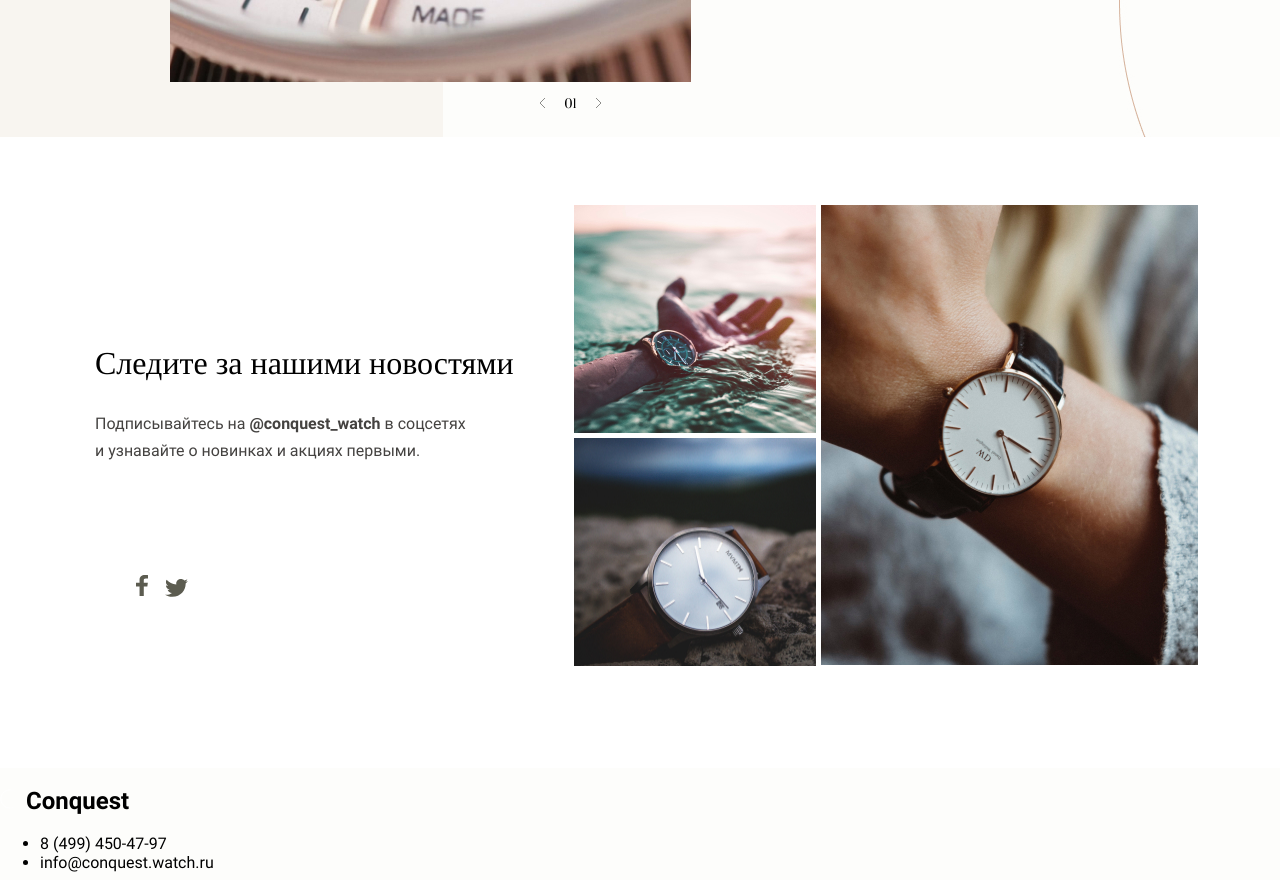
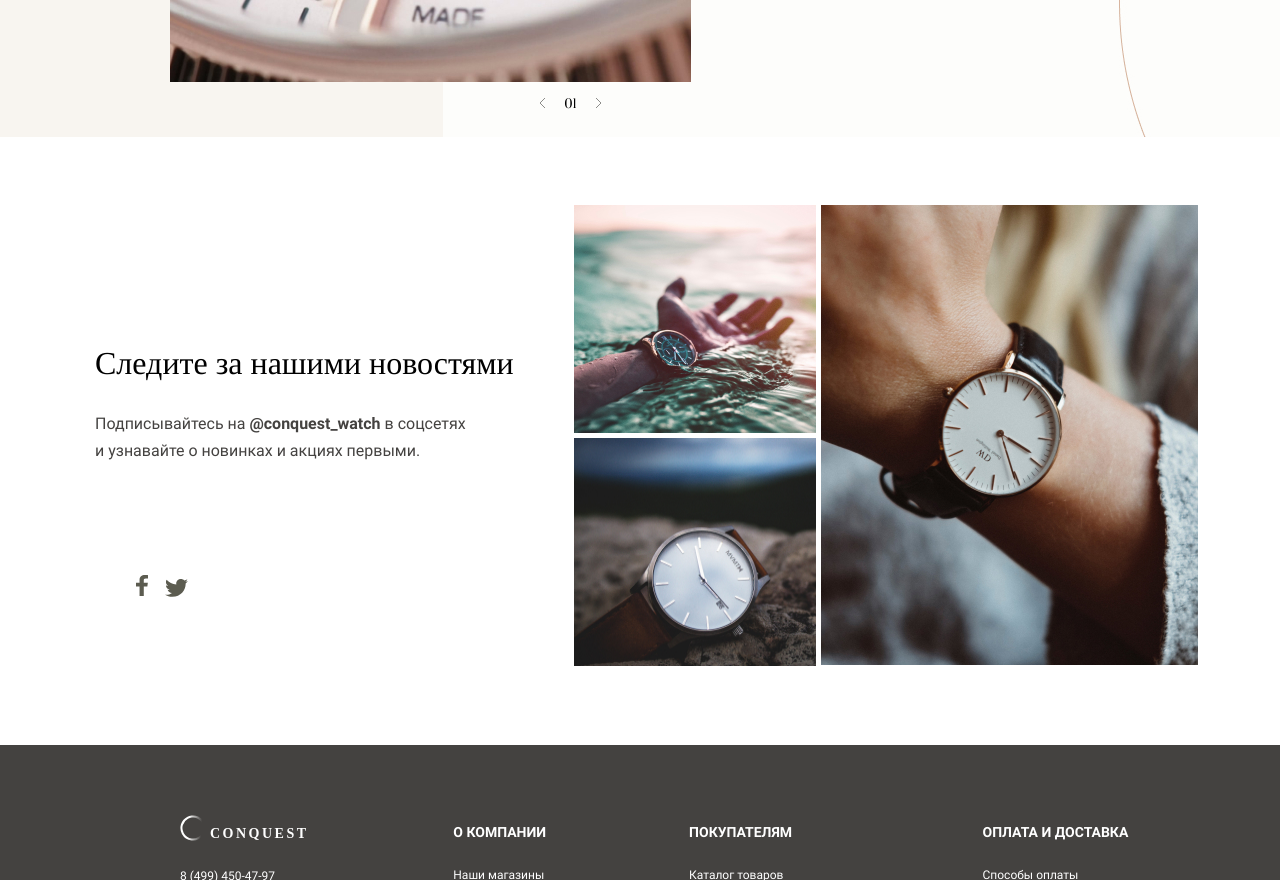
Before and after one commit to WEVI0Z/Watch-Shop, a website: page index.html in a window 1280 px wide. Shown: the part 1920-2800 px from the top of the page. Drawn offline with Linux system fonts and the light colour scheme; a web font is replaced by a local one.

Commit message:
completed the styling of footer section

```diff
--- a/index.html
+++ b/index.html
@@ -100,19 +100,19 @@
                 <ul class="popular__watches">
                     <li class="popular__watch">
                         <h3 class="watch__name">RADO</h3>
-                        <span class="watch__price">65 300₽</span>
+                        <span class="watch__price">65 300 ₽</span>
                         <img width="313" height="313" src="img/main/main-watch-1.png" alt="Часы RADO" class="watch__image">
                         <a href="#" class="watch__link">Подробнее</a>
                     </li>
                     <li class="popular__watch">
                         <h3 class="watch__name">BVLGARI</h3>
-                        <span class="watch__price">81 700₽</span>
+                        <span class="watch__price">81 700 ₽</span>
                         <img width="313" height="313" src="img/main/main-watch-2.png" alt="Часы BVLGARI" class="watch__image">
                         <a href="#" class="watch__link">Подробнее</a>
                     </li>
                     <li class="popular__watch">
                         <h3 class="watch__name">BVLGARI</h3>
-                        <span class="watch__price">72 700₽</span>
+                        <span class="watch__price">72 700 ₽</span>
                         <img width="313" height="313" src="img/main/main-watch-3.png" alt="Часы BVLGARI" class="watch__image">
                         <a href="#" class="watch__link">Подробнее</a>
                     </li>
@@ -187,55 +187,112 @@
             </section>
         </div>
     </main>
+    <div class="footer__wrapper">
         <footer class="footer">
-        <h2 class="footer__logo">
-            <svg width="20" height="20" viewBox="0 0 20 20" fill="none" xmlns="http://www.w3.org/2000/svg">
-                <path d="M18.0099 5.69434C18.8207 7.20647 19.1602 8.84382 19.0802 10.4398C18.9256 13.5217 17.2074 16.4468 14.2917 18.0103C12.5877 18.924 10.7244 19.2394 8.94038 19.0299C6.08509 18.6947 3.43639 17.0161 1.97576 14.292C-0.398422 9.86431 1.2663 4.35026 5.694 1.97607C6.74841 1.41069 7.86326 1.07467 8.9822 0.949999C10.622 0.767294 12.2725 1.03833 13.754 1.70967C15.5103 2.50552 17.0281 3.86323 18.0099 5.69434Z" stroke="url(#paint0_linear_0_498)"/>
+            <div class="footer__info">
+                <a href="./index.html" class="footer__link">
+                    <svg class="footer__logo" width="26" height="26" viewBox="0 0 26 26" fill="none" xmlns="http://www.w3.org/2000/svg">
+                        <path d="M23.1835 7.53828C24.2138 9.45969 24.6449 11.5392 24.5432 13.5662C24.3469 17.4824 22.1638 21.1977 18.4601 23.1836C16.2951 24.3445 13.9286 24.7449 11.6625 24.4789C8.03427 24.0529 4.67015 21.9203 2.81481 18.4602C-0.201192 12.8355 1.91356 5.83085 7.53823 2.81486C8.87826 2.09632 10.2943 1.66964 11.7152 1.51132C13.7979 1.27927 15.8948 1.62349 17.7774 2.47653C20.0085 3.48751 21.9361 5.21181 23.1835 7.53828Z" stroke="url(#paint0_linear_0_488)" stroke-width="2"/>
                         <defs>
-                    <linearGradient id="paint0_linear_0_498" x1="0.755987" y1="8.7235" x2="20.9646" y2="9.99221" gradientUnits="userSpaceOnUse">
-                        <stop offset="0.288448" stop-color="#FFFFFF"/>
-                        <stop offset="0.780176" stop-color="#FFFFFF" stop-opacity="0"/>
+                            <linearGradient id="paint0_linear_0_488" x1="0.914146" y1="11.338" x2="27.354" y2="12.9979" gradientUnits="userSpaceOnUse">
+                                <stop offset="0.288448" stop-color="white"/>
+                                <stop offset="0.780176" stop-color="white" stop-opacity="0"/>
                             </linearGradient>
                         </defs>
                     </svg>
+                    <h1 class="footer__heading">
                         Conquest
-        </h2>
-
+                    </h1>
+                </a>
                 <ul class="footer__contacts">
                     <li class="footer__contact">
+                        <a href="tel:+">
                             8 (499) 450-47-97
+                        </a>
                     </li>
                     <li class="footer__contact">
+                        <a href="mailto:">
                             info@conquest.watch.ru
+                        </a>
                     </li>
                 </ul>
+            </div>
             <div class="footer__about">
                 <h3 class="footer__title">О компании</h3>
                 <ul class="footer__list">
-                <li class="footer__item"><a href="#" class="footer__link">Наши магазины</a></li>
-                <li class="footer__item"><a href="#" class="footer__link">Вакансии</a></li>
-                <li class="footer__item"><a href="#" class="footer__link">Сертификаты</a></li>
-                <li class="footer__item"><a href="#" class="footer__link">Отзывы</a></li>
+                    <li class="footer__item">
+                        <a href="#" class="footer__link">
+                            Наши магазины
+                        </a>
+                    </li>
+                    <li class="footer__item">
+                        <a href="#" class="footer__link">
+                            Вакансии
+                        </a>
+                    </li>
+                    <li class="footer__item">
+                        <a href="#" class="footer__link">
+                            Сертификаты
+                        </a>
+                    </li>
+                    <li class="footer__item">
+                        <a href="#" class="footer__link">
+                            Отзывы
+                        </a>
+                    </li>
                 </ul>
             </div>
-        <div class="footer__about">
+            <div class="footer__clients">
                 <h3 class="footer__title">Покупателям</h3>
                 <ul class="footer__list">
-                <li class="footer__item"><a href="#" class="footer__link">Каталог товаров</a></li>
-                <li class="footer__item"><a href="#" class="footer__link">Как заказать?</a></li>
-                <li class="footer__item"><a href="#" class="footer__link">FAQ</a></li>
-                <li class="footer__item"><a href="#" class="footer__link">Корпоративным клиентам</a></li>
+                    <li class="footer__item">
+                        <a href="#" class="footer__link">
+                            Каталог товаров
+                        </a>
+                    </li>
+                    <li class="footer__item">
+                        <a href="#" class="footer__link">
+                            Как заказать?
+                        </a>
+                    </li>
+                    <li class="footer__item">
+                        <a href="#" class="footer__link">
+                            FAQ
+                        </a>
+                    </li>
+                    <li class="footer__item">
+                        <a href="#" class="footer__link">
+                            Корпоративным клиентам
+                        </a>
+                    </li>
                 </ul>
             </div>
-        <div class="footer__about">
+            <div class="footer__shipment">
                 <h3 class="footer__title">Оплата и доставка</h3>
                 <ul class="footer__list">
-                <li class="footer__item"><a href="#" class="footer__link">Способы оплаты</a></li>
-                <li class="footer__item"><a href="#" class="footer__link">Время доставки</a></li>
-                <li class="footer__item"><a href="#" class="footer__link">Гарантии и ремонт</a></li>
-                <li class="footer__item"><a href="#" class="footer__link">Возврат и компенсация</a></li>
+                    <li class="footer__item">
+                        <a href="#" class="footer__link">
+                            Способы оплаты
+                        </a>
+                    </li>
+                    <li class="footer__item">
+                        <a href="#" class="footer__link">
+                            Время доставки
+                        </a>
+                    </li>
+                    <li class="footer__item">
+                        <a href="#" class="footer__link">
+                            Гарантии и ремонт
+                        </a>
+                    </li>
+                    <li class="footer__item">
+                        <a href="#" class="footer__link">
+                            Возврат и компенсация
+                        </a>
+                    </li>
                 </ul>
             </div>
         </footer>
+    </div>
 </body>
 </html>
--- a/scss/components/footer.scss
+++ b/scss/components/footer.scss
@@ -0,0 +1,99 @@
+.footer__wrapper {
+    width: 100%;
+    background-color: #444240;
+}
+
+.footer {
+    width: $pc-width;
+    margin: auto;
+    display: flex;
+    min-height: 275px;
+    color: #fff;
+
+    &__info {
+        padding-top: 70px;
+        padding-left: 180px;
+    }
+
+    &__link {
+        position: relative;
+    }
+
+    &__heading {
+        margin-left: 30px;
+
+        font-family: "PlayfairDisplay";
+        text-transform: uppercase;
+        font-style: normal;
+        font-weight: 700;
+        font-size: 14px;
+        line-height: 19px;
+        letter-spacing: 2.5px;
+        color: #fff;
+    }
+
+    &__logo {
+        position: absolute;
+        top: -9px;
+        left: 0px;
+    }
+
+    &__contacts {
+        padding: 0;
+        margin-top: 23px;
+
+        list-style-type: none;
+
+        .footer__contact {
+            margin-bottom: 10px;
+
+            a {
+                color: #fff;
+                font-weight: 400;
+                font-size: 12px;
+                line-height: 14px;
+            }
+        }
+    }
+
+    &__about {
+        margin-top: 65px;
+        margin-left: 143px;
+    }
+
+    &__clients {
+        margin-top: 65px;
+        margin-left: 143px;
+    }
+
+    &__shipment {
+        margin-top: 65px;
+        margin-left: 143px;
+    }
+
+    &__title {
+        font-weight: 700;
+        font-size: 14px;
+        line-height: 16px;
+        text-transform: uppercase;
+    }
+
+
+    &__list {
+        padding: 0;
+        margin-top: 25px;
+
+        list-style-type: none;
+
+        .footer__item {
+            margin-bottom: 6px;
+        }
+
+        .footer__link {
+            color: #fff;
+            font-weight: 400;
+            font-size: 12px;
+            line-height: 14px;
+        }
+    }
+}
--- a/scss/pages/main/news.scss
+++ b/scss/pages/main/news.scss
@@ -3,7 +3,7 @@
 }
 
 .news {
-    min-height: 631px;
+    min-height: 608px;
     width: $pc-width;
     margin: auto;
     display: flex;
--- a/scss/pages/main/promo.scss
+++ b/scss/pages/main/promo.scss
@@ -78,7 +78,7 @@
                 content: "";
                 position: absolute;
                 top: 5px;
-                left: -65px;
+                left: 90px;
                 width: 50px;
 
                 border-top: 1px solid #8B8371;
```
Also changed, not shown: css/style.css. Lines whose indentation alone changed are shown as unchanged.
